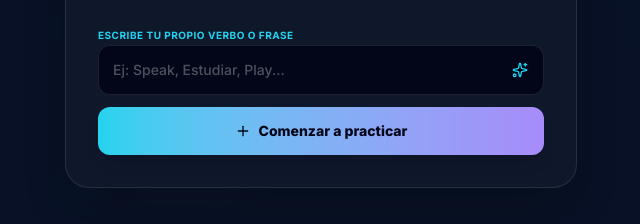
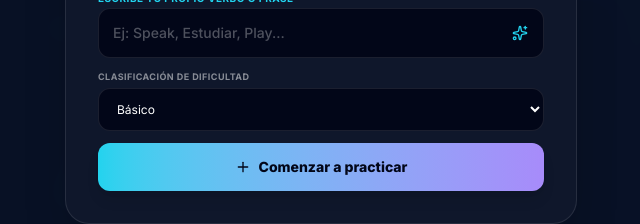
Before and after one commit to BigMooreApps/Verbora, a React (Vite) app: page / in a window 1280 px wide. Shown: the part 566-790 px from the top of the page, without its empty margins (319-959 px from the left). Built offline with nearby package versions, Linux system fonts and the light colour scheme.

Commit message:
UI: Force capitalize generated verbs first letter, add difficulty classification selector, and block duplicates with friendly UI alerts

```diff
--- a/src/App.tsx
+++ b/src/App.tsx
@@ -215,6 +215,7 @@ export default function App() {
   const [showSplash, setShowSplash] = useState<boolean>(true);
   const [showWelcomeScreen, setShowWelcomeScreen] = useState<boolean>(false);
   const [welcomeInputText, setWelcomeInputText] = useState<string>("");
+  const [welcomeDifficulty, setWelcomeDifficulty] = useState<"Básico" | "Intermedio" | "Avanzado">("Básico");
   const [welcomeIsGenerating, setWelcomeIsGenerating] = useState<boolean>(false);
   const [welcomeError, setWelcomeError] = useState<string>("");
 
@@ -942,10 +943,32 @@ export default function App() {
                   onSubmit={async (e) => {
                     e.preventDefault();
                     setWelcomeError("");
-                    if (!welcomeInputText.trim()) {
+
+                    const inputClean = welcomeInputText.trim();
+                    if (!inputClean) {
                       setWelcomeError("Por favor ingresa una palabra.");
                       return;
                     }
+
+                    // Duplicate Check
+                    const cleanCompare = inputClean.toLowerCase().replace(/^to\s+/i, "");
+                    const isDuplicate = exercises.some((ex) => {
+                      const exEN = ex.verbEN.toLowerCase().replace(/^to\s+/i, "");
+                      const exES = ex.verbES.toLowerCase();
+                      return exEN === cleanCompare || exES === cleanCompare;
+                    });
+
+                    const capitalize = (s: string) => {
+                      const trimmed = s.trim();
+                      if (!trimmed) return "";
+                      return trimmed.charAt(0).toUpperCase() + trimmed.slice(1);
+                    };
+
+                    if (isDuplicate) {
+                      setWelcomeError(`La palabra "${capitalize(inputClean)}" ya existe en tu lista de prácticas.`);
+                      return;
+                    }
+
                     setWelcomeIsGenerating(true);
                     try {
                       const userApiKey = localStorage.getItem("geminiApiKey") || "";
@@ -956,7 +979,8 @@ export default function App() {
                           ...(userApiKey ? { "x-gemini-api-key": userApiKey } : {})
                         },
                         body: JSON.stringify({
-                          inputText: welcomeInputText.trim(),
+                          inputText: inputClean,
+                          difficulty: welcomeDifficulty
                         }),
                       });
                       if (!response.ok) {
@@ -967,13 +991,18 @@ export default function App() {
                       if (!data.sentences || data.sentences.length === 0) {
                         throw new Error("No se generó el conjunto de tiempos verbales.");
                       }
+
                       const newVerb: VerbExercise = {
                         id: "custom-" + Date.now(),
-                        verbEN: data.verbEN || welcomeInputText.trim(),
-                        verbES: data.verbES || "Cargado",
-                        difficulty: data.difficulty || "Básico",
+                        verbEN: capitalize(data.verbEN || inputClean),
+                        verbES: capitalize(data.verbES || "Cargado"),
+                        difficulty: welcomeDifficulty,
                         isCustom: true,
-                        sentences: data.sentences,
+                        sentences: data.sentences.map((s: any) => ({
+                          ...s,
+                          sentence: capitalize(s.sentence),
+                          translation: capitalize(s.translation)
+                        })),
                       };
                       handleAddVerb(newVerb);
                       setShowWelcomeScreen(false);
@@ -995,6 +1024,22 @@ export default function App() {
                       className="w-full bg-slate-950 border border-white/10 rounded-xl p-3.5 pr-12 text-white placeholder-white/30 focus:outline-none focus:border-teal-400 focus:ring-1 focus:ring-teal-400 transition-all text-sm font-medium"
                     />
                     <Sparkles className="absolute right-4 w-4 h-4 text-teal-400 pointer-events-none" />
+                  </div>
+
+                  <div className="space-y-1">
+                    <label className="text-[9px] font-bold uppercase tracking-wider text-white/50 block">
+                      Clasificación de Dificultad
+                    </label>
+                    <select
+                      value={welcomeDifficulty}
+                      disabled={welcomeIsGenerating}
+                      onChange={(e) => setWelcomeDifficulty(e.target.value as any)}
+                      className="w-full bg-slate-950 border border-white/10 rounded-xl px-3.5 py-3 text-xs text-white focus:outline-none focus:border-teal-400 focus:ring-1 focus:ring-teal-400 disabled:opacity-50 cursor-pointer"
+                    >
+                      <option value="Básico" className="bg-[#131b2e]">Básico</option>
+                      <option value="Intermedio" className="bg-[#131b2e]">Intermedio</option>
+                      <option value="Avanzado" className="bg-[#131b2e]">Avanzado</option>
+                    </select>
                   </div>
 
                   {welcomeError && (
--- a/src/components/VerbSelector.tsx
+++ b/src/components/VerbSelector.tsx
@@ -34,6 +34,7 @@ export function VerbSelector({
   const [isFormOpen, setIsFormOpen] = useState(false);
 
   const [inputText, setInputText] = useState("");
+  const [formDifficulty, setFormDifficulty] = useState<"Básico" | "Intermedio" | "Avanzado">("Básico");
   const [isGenerating, setIsGenerating] = useState(false);
   const [error, setError] = useState("");
   const [deletingId, setDeletingId] = useState<string | null>(null);
@@ -53,12 +54,32 @@ export function VerbSelector({
     }
   };
 
+  const capitalize = (s: string) => {
+    const trimmed = s.trim();
+    if (!trimmed) return "";
+    return trimmed.charAt(0).toUpperCase() + trimmed.slice(1);
+  };
+
   const handleSubmit = async (e: React.FormEvent) => {
     e.preventDefault();
     setError("");
 
-    if (!inputText.trim()) {
+    const inputClean = inputText.trim();
+    if (!inputClean) {
       setError("Por favor ingresa un verbo, palabra o frase corta.");
+      return;
+    }
+
+    // Duplicate Check
+    const cleanCompare = inputClean.toLowerCase().replace(/^to\s+/i, "");
+    const isDuplicate = exercises.some((ex) => {
+      const exEN = ex.verbEN.toLowerCase().replace(/^to\s+/i, "");
+      const exES = ex.verbES.toLowerCase();
+      return exEN === cleanCompare || exES === cleanCompare;
+    });
+
+    if (isDuplicate) {
+      setError(`La palabra "${capitalize(inputClean)}" ya existe en tu lista de prácticas.`);
       return;
     }
 
@@ -73,7 +94,8 @@ export function VerbSelector({
           ...(userApiKey ? { "x-gemini-api-key": userApiKey } : {})
         },
         body: JSON.stringify({
-          inputText: inputText.trim(),
+          inputText: inputClean,
+          difficulty: formDifficulty
         }),
       });
 
@@ -89,17 +111,22 @@ export function VerbSelector({
 
       const newVerb: VerbExercise = {
         id: "custom-" + Date.now(),
-        verbEN: data.verbEN || inputText.trim(),
-        verbES: data.verbES || "Cargado",
-        difficulty: data.difficulty || "Básico",
+        verbEN: capitalize(data.verbEN || inputClean),
+        verbES: capitalize(data.verbES || "Cargado"),
+        difficulty: formDifficulty,
         isCustom: true,
-        sentences: data.sentences,
+        sentences: data.sentences.map((s: any) => ({
+          ...s,
+          sentence: capitalize(s.sentence),
+          translation: capitalize(s.translation)
+        })),
       };
 
       onAddVerb(newVerb);
 
       // Reset form states
       setInputText("");
+      setFormDifficulty("Básico");
       setIsFormOpen(false);
       setIsOpen(false);
     } catch (err: any) {
@@ -388,6 +415,22 @@ export function VerbSelector({
                   />
                 </div>
 
+                <div className="space-y-1.5">
+                  <label className="text-[10px] font-bold uppercase tracking-wider text-white/50 block">
+                    Clasificación de Dificultad
+                  </label>
+                  <select
+                    value={formDifficulty}
+                    disabled={isGenerating}
+                    onChange={(e) => setFormDifficulty(e.target.value as any)}
+                    className="w-full bg-[#172138] border border-white/10 rounded-xl px-4 py-3 text-sm text-white focus:outline-none focus:ring-1 focus:ring-teal-400 focus:border-teal-400 disabled:opacity-50 cursor-pointer"
+                  >
+                    <option value="Básico" className="bg-[#131b2e]">Básico</option>
+                    <option value="Intermedio" className="bg-[#131b2e]">Intermedio</option>
+                    <option value="Avanzado" className="bg-[#131b2e]">Avanzado</option>
+                  </select>
+                </div>
+
                 <div className="pt-2 flex justify-end gap-2">
                   <button
                     type="button"
```
